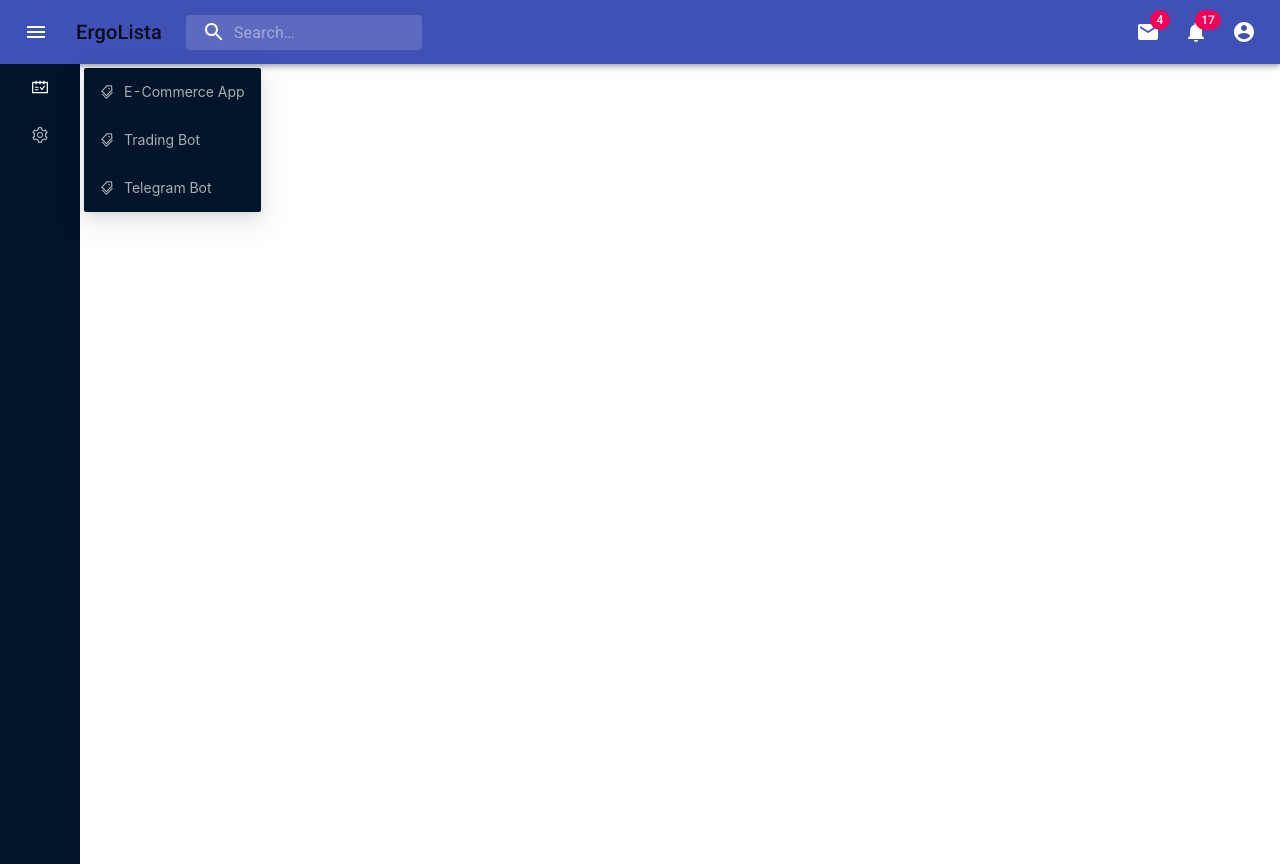
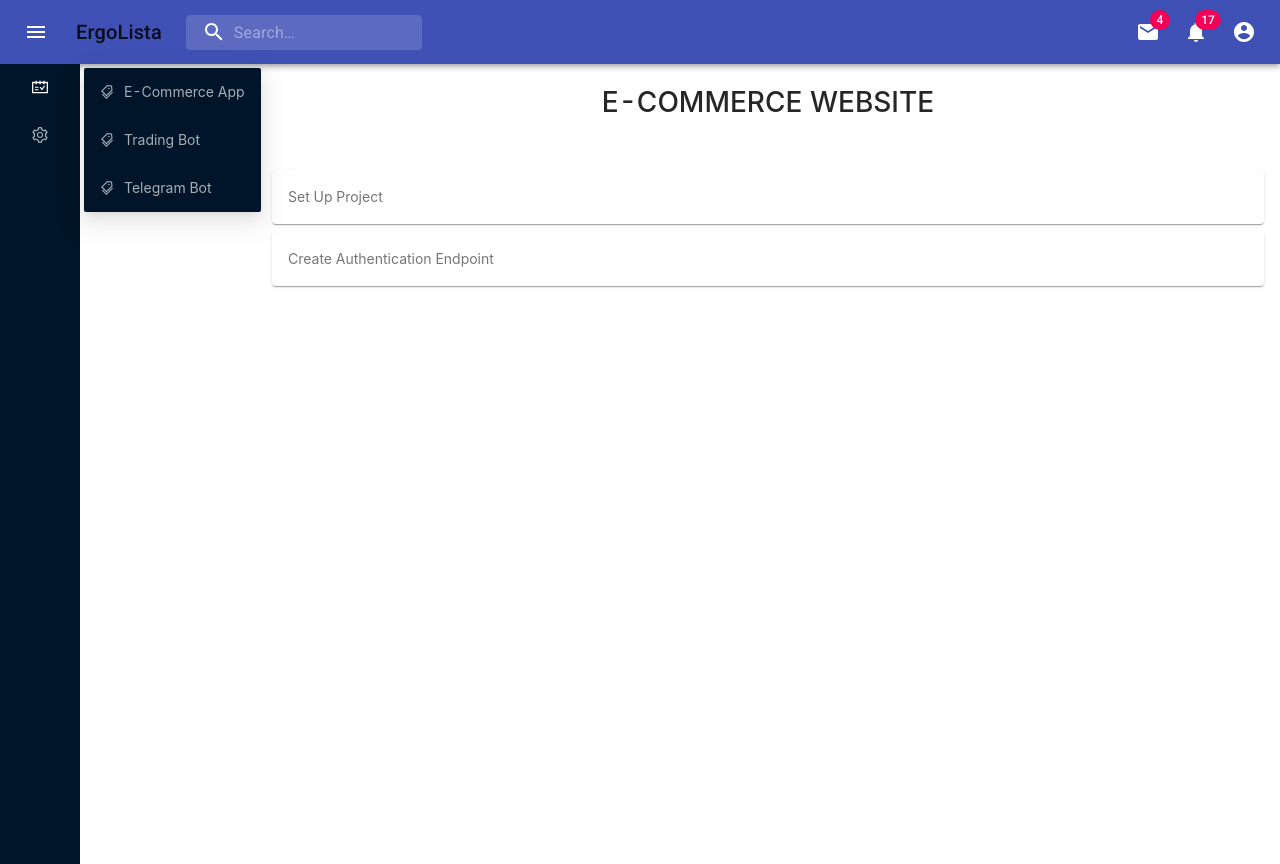
Before and after one commit to Tee-py/ergolista, a React (Create React App) app: page /dashboard in a window 1280 px wide. Built offline with nearby package versions, Linux system fonts and the light colour scheme.

Commit message:
added projectview page

```diff
--- /dev/null
+++ b/src/Pages/DashBoard/components/project.js
@@ -0,0 +1,33 @@
+import React from 'react';
+import { makeStyles } from '@material-ui/core/styles';
+import Paper from '@material-ui/core/Paper';
+import Grid from '@material-ui/core/Grid';
+
+const useStyles = makeStyles((theme) => ({
+  root: {
+    flexGrow: 1,
+  },
+  paper: {
+    padding: theme.spacing(2),
+    //textAlign: 'center',
+    color: theme.palette.text.secondary,
+  },
+}));
+
+export default function ProjectView() {
+  const classes = useStyles();
+
+  return (
+    <div className={classes.root}>
+      <h1 style={{textAlign: "center", padding: "1rem"}}>E-COMMERCE WEBSITE</h1>
+      <Grid container spacing={1} style={{padding: "1rem"}}>
+        <Grid item xs={12}>
+          <Paper className={classes.paper}>Set Up Project</Paper>
+        </Grid>
+        <Grid item xs={12}>
+          <Paper className={classes.paper}>Create Authentication Endpoint</Paper>
+        </Grid>
+      </Grid>
+    </div>
+  );
+}
--- a/src/Pages/DashBoard/index.js
+++ b/src/Pages/DashBoard/index.js
@@ -1,8 +1,9 @@
 import React, { useState } from "react";
 import NavBar from "./components/nav";
 import SideMenu from "./components/sidemenu";
+import ProjectView from "./components/project";
 import { Menu } from 'antd';
-import { AppstoreOutlined, MailOutlined, SettingOutlined } from '@ant-design/icons';
+//import { AppstoreOutlined, MailOutlined, SettingOutlined } from '@ant-design/icons';
 
 
 
@@ -23,7 +24,11 @@ const DashBoard = () => {
     return (
         <>
             <NavBar handleClick={handleClick} />
-            <SideMenu toggleState={toggleState} />
+            <div style={{display: "flex"}}>
+                <SideMenu toggleState={toggleState} />
+                <ProjectView />
+            </div>
+
         </>
     )
 };
```
Also changed, not shown: 1 other file (tests, documents, lock files or other folders).
